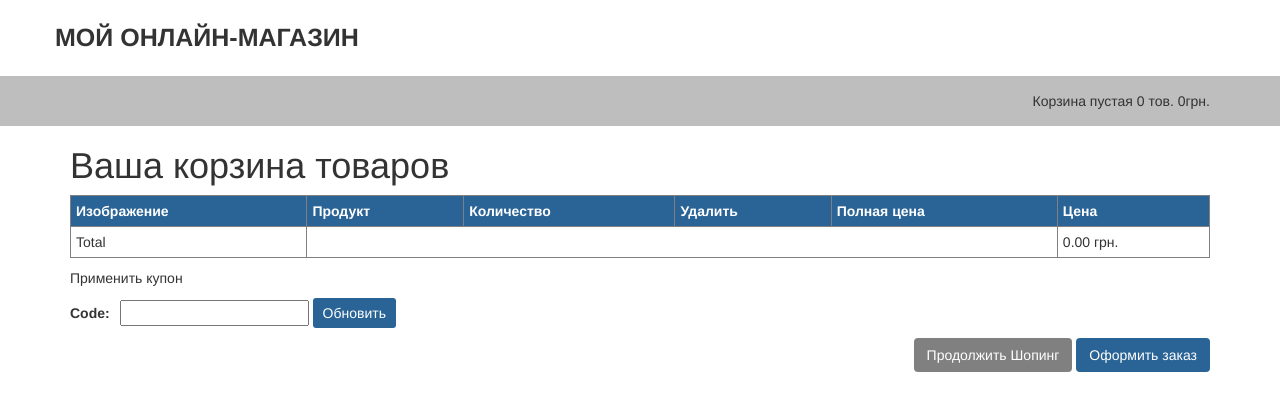
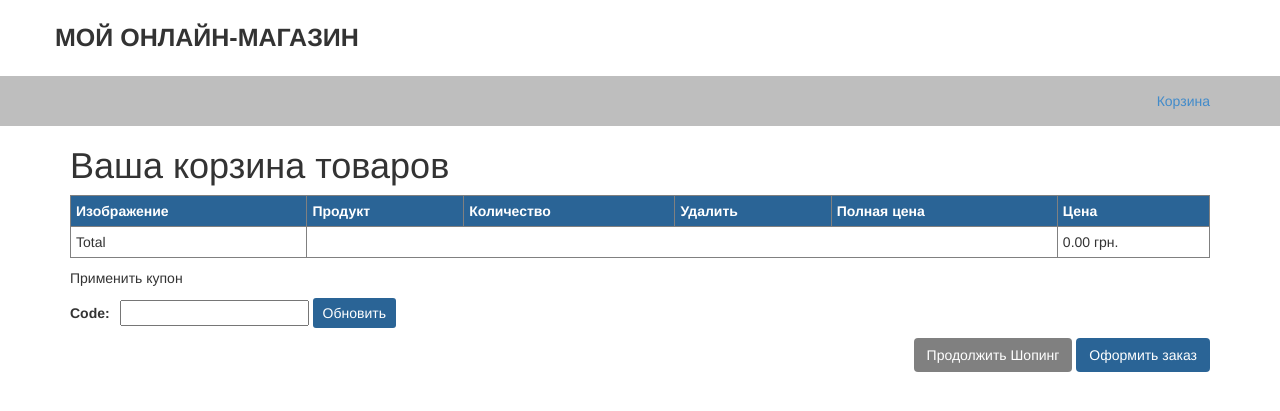
Before and after one commit to SergiyShekera/Project, a Django app: page /cart/ in a window 1280 px wide. Shown: the top 411 px of the page. Run offline with Django 3.2, Linux system fonts and the light colour scheme; some libraries are stand-ins or nearby versions.

Commit message:
Removed the non-working context processor. Added transition to the shopping cart from any page of the store

```diff
--- a/blog/settings.py
+++ b/blog/settings.py
@@ -66,7 +66,6 @@ TEMPLATES = [
                 'django.template.context_processors.request',
                 'django.contrib.auth.context_processors.auth',
                 'django.contrib.messages.context_processors.messages',
-                'cart.context_processors.cart'
             ],
         },
     },
--- a/cart/context_processors.py
+++ /dev/null
@@ -1,4 +0,0 @@
-from .cart import Cart
-
-def cart(request):
-    return {'cart': Cart(request)}
--- a/shop/templates/base.html
+++ b/shop/templates/base.html
@@ -16,16 +16,9 @@
     <div class="top-bl">
       <div class="container">
         <div class="cart">
-          {% with total_items=cart|length %}
-            {% if cart|length > 0 %}
-              Ваша корзина:
-              <a href="http://localhost:8080/cart/">
-                {{ total_items }} тов. {{ cart.get_total_price }}грн.
-              </a>
-            {% else %}
-              Корзина пустая {{ total_items }} тов. {{ cart.get_total_price }}грн.
-            {% endif %}
-          {% endwith %}
+         <a href="http://localhost:8080/cart/">
+              Корзина
+         </a>
         </div>
       </div>
     </div>
```
